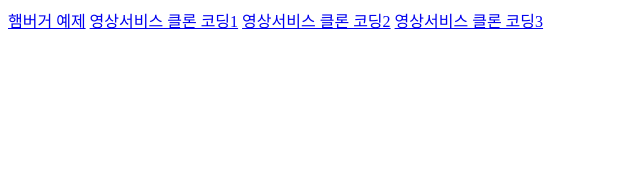
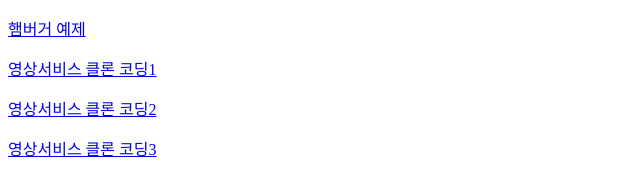
Before and after one commit to myplc/htmlcss2, a plain HTML site: page index.html in a window 1280 px wide. Shown: the whole page, without its empty margins (0-640 px from the left). Drawn offline with Linux system fonts and the light colour scheme.

Commit message:
정리중

```diff
--- a/index.html
+++ b/index.html
@@ -10,10 +10,10 @@
 
 <body>
     <div>
-        <a href="ex10/ex10-1.html">햄버거 예제</a>
-        <a href="ex11/ex10-1.html">영상서비스 클론 코딩1</a>
-        <a href="ex11/ex10-2.html">영상서비스 클론 코딩2</a>
-        <a href="ex11/ex10-3.html">영상서비스 클론 코딩3</a>
+        <P><a href="ex10/ex10-1.html">햄버거 예제</a></P>
+        <P><a href="ex11/ex10-1.html">영상서비스 클론 코딩1</a></P>
+        <P><a href="ex11/ex10-2.html">영상서비스 클론 코딩2</a></P>
+        <P><a href="ex11/ex10-3.html">영상서비스 클론 코딩3</a></P>
     </div>
 </body>
 
```
